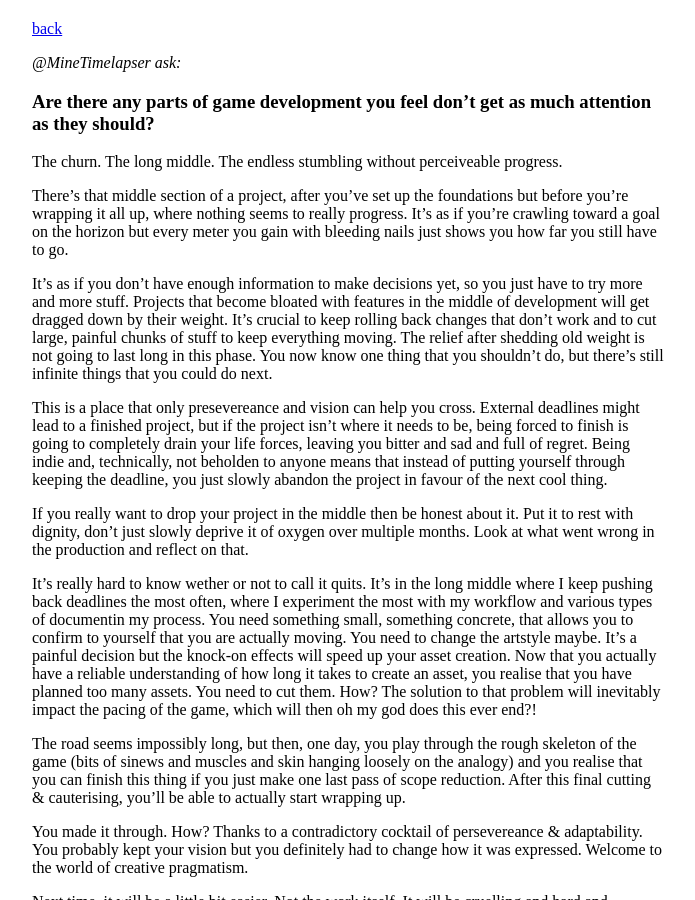
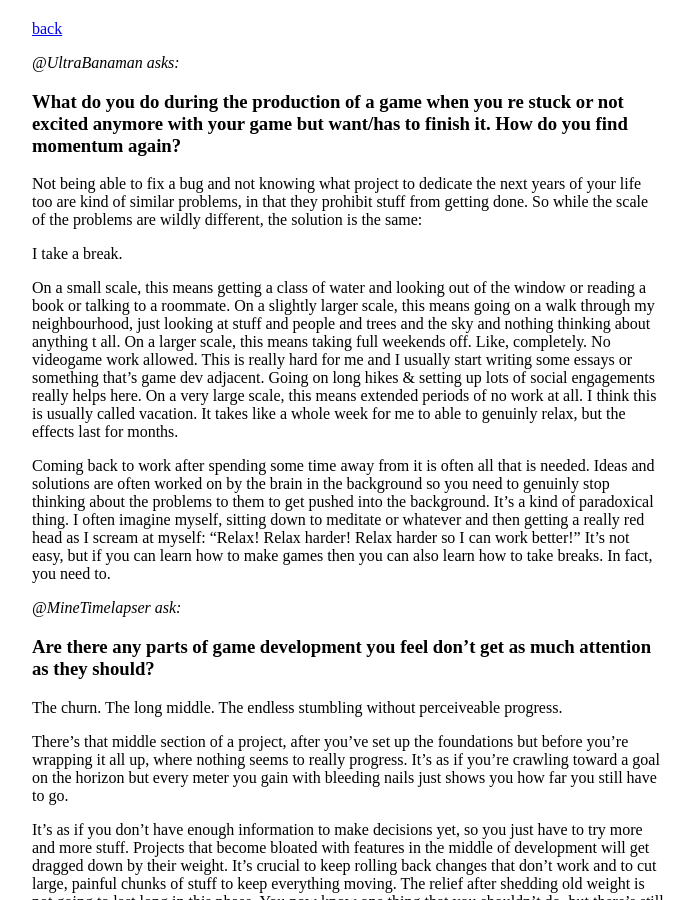
Before and after one commit to stuffedwombat/stuffedwombat.github.io, a Jekyll site: the page built from qa.md, in a window 1280 px wide and 900 px high. Shown: the whole window, without its empty margins (292-987 px from the left). Built offline with Jekyll 4.4.1, drawn with Linux system fonts in a browser that asks for light colours; our own code applies the rules of GitHub Pages for plain Markdown files; comment, search, counter and statistics services are not loaded.

Commit message:
Update qa.md

```diff
--- a/qa.md
+++ b/qa.md
@@ -1,4 +1,19 @@
 [back](thinking)
+
+*@UltraBanaman asks:*
+### What do you do during the production of a game when you re stuck or not excited anymore with your game but want/has to finish it. How do you find momentum again?
+
+Not being able to fix a bug and not knowing what project to dedicate the next years of your life too are kind of similar problems, in that they prohibit stuff from getting done. So while the scale of the problems are wildly different, the solution is the same:
+
+I take a break.
+
+On a small scale, this means getting a class of water and looking out of the window or reading a book or talking to a roommate.
+On a  slightly larger scale, this means going on a walk through my neighbourhood, just looking at stuff and people and trees and the sky and nothing thinking about anything t all.
+On a larger scale, this means taking full weekends off. Like, completely. No videogame work allowed. This is really hard for me and I usually start writing some essays or something that's game dev adjacent. Going on long hikes & setting up lots of social engagements really helps here.
+On a very large scale, this means extended periods of no work at all. I think this is usually called vacation. It takes like a whole week for me to able to genuinly relax, but the effects last for months.
+
+Coming back to work after spending some time away from it is often all that is needed. Ideas and solutions are often worked on by the brain in the background so you need to genuinly stop thinking about the problems to them to get pushed into the background. It's a kind of paradoxical thing. I often imagine myself, sitting down to meditate or whatever and then getting a really red head as I scream at myself: "Relax! Relax harder! Relax harder so I can work better!" It's not easy, but if you can learn how to make games then you can also learn how to take breaks. In fact, you need to.
+
 
 *@MineTimelapser ask:*
 ### Are there any parts of game development you feel don’t get as much attention as they should?
```
